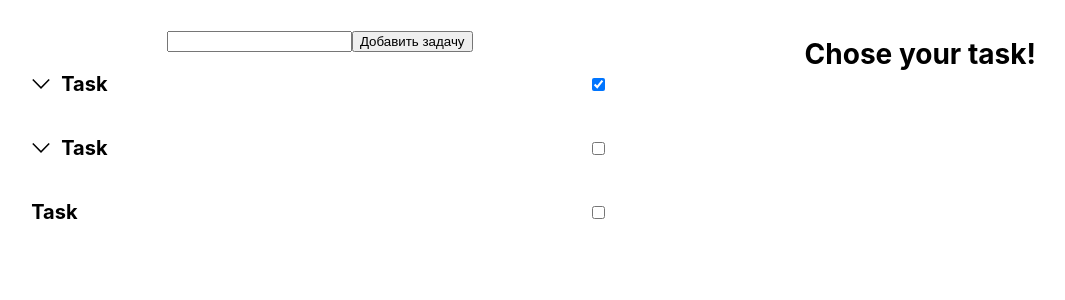
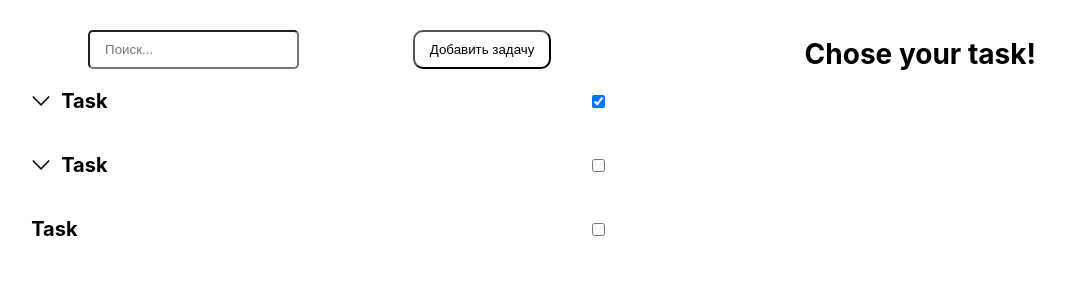
Before and after one commit to KPEesti/aprikod-todo, a React (Create React App) app: page / in a window 1280 px wide. Shown: the top 300 px of the page, without its empty margins (20-1085 px from the left). Built offline with nearby package versions, Linux system fonts and the light colour scheme; the HTML template or start-up script is replaced by a standard one.

Commit message:
Styling ListHeader component fix bug in search method

```diff
--- a/src/components/TodoList/index.tsx
+++ b/src/components/TodoList/index.tsx
@@ -4,6 +4,7 @@ import {StoreContext} from "../../App";
 import {observer} from "mobx-react";
 import {Modal} from "../../UIKit/Modal";
 import {TaskCreation} from "../TaskCreation";
+import styles from "./todoList.module.scss"
 
 export const TodoList = observer(() => {
     const store = useContext(StoreContext);
@@ -23,13 +24,16 @@ const ListHeader = () => {
     const store = useContext(StoreContext);
 
     return (
-        <div>
-            <input type="text" onChange={(e) => store.searchTasks(e.target.value)}/>
-            <button onClick={() => setIsModalOpen(true)}>Добавить задачу</button>
+        <>
+            <div className={styles.header}>
+                <input className={styles.header__search} type="text" placeholder="Поиск..."
+                       onChange={(e) => store.searchTasks(e.target.value)}/>
+                <button className={styles.header__button} onClick={() => setIsModalOpen(true)}>Добавить задачу</button>
+            </div>
 
             <Modal isOpened={isModalOpen} onClose={() => setIsModalOpen(false)}>
                 <TaskCreation ctx={store} onClose={() => setIsModalOpen(false)}/>
             </Modal>
-        </div>
+        </>
     );
 }
--- /dev/null
+++ b/src/components/TodoList/todoList.module.scss
@@ -0,0 +1,18 @@
+.header {
+  display: flex;
+  justify-content: space-around;
+
+  &__search {
+    padding: 10px 15px;
+    outline: none;
+    border-radius: 5px;
+  }
+
+  &__button {
+    background-color: #fff;
+    padding: 10px 15px;
+    border-radius: 10px;
+
+    cursor: pointer;
+  }
+}
--- a/src/helpers/findTodo.ts
+++ b/src/helpers/findTodo.ts
@@ -20,7 +20,7 @@ export function searchTaskByTitle(tasks: Array<Todo>, search: string): Array<Tod
     const result = new Array<Todo>();
     for (let i = 0; i < tasks.length; i++) {
         let task = tasks[i];
-        if (task.title.includes(search) || (task.subTasks && searchSubTasks(task.subTasks, search))) {
+        if (task.title.toLowerCase().includes(search.toLowerCase()) || (task.subTasks && searchSubTasks(task.subTasks, search))) {
             result.push(task);
         }
     }
@@ -30,7 +30,7 @@ export function searchTaskByTitle(tasks: Array<Todo>, search: string): Array<Tod
 function searchSubTasks(tasks: Array<Todo>, search: string): boolean {
     for (let i = 0; i < tasks.length; i++) {
         let task = tasks[i];
-        if (task.title.includes(search) || (task.subTasks && searchSubTasks(task.subTasks, search))) {
+        if (task.title.toLowerCase().includes(search.toLowerCase()) || (task.subTasks && searchSubTasks(task.subTasks, search))) {
             return true;
         }
     }
```
